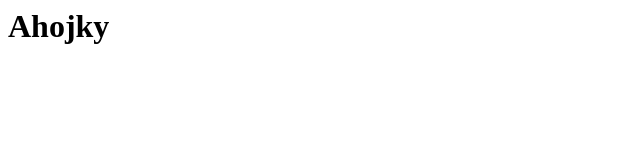
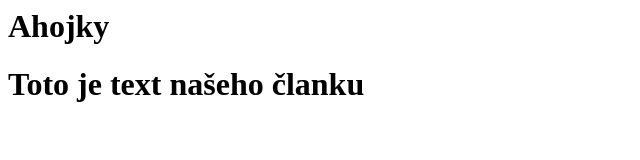
Before and after one commit to SLM498/mujweb, a plain HTML site: page index.html in a window 1280 px wide. Shown: the whole page, without its empty margins (0-640 px from the left). Drawn offline with Linux system fonts and the light colour scheme.

Commit message:
Přidán obsah článku Tady jsme přidali skvělý článek neobvyklé délky.

```diff
--- a/index.html
+++ b/index.html
@@ -1 +1,2 @@
 <h1>Ahojky<h1>
+Toto je text našeho članku
```
